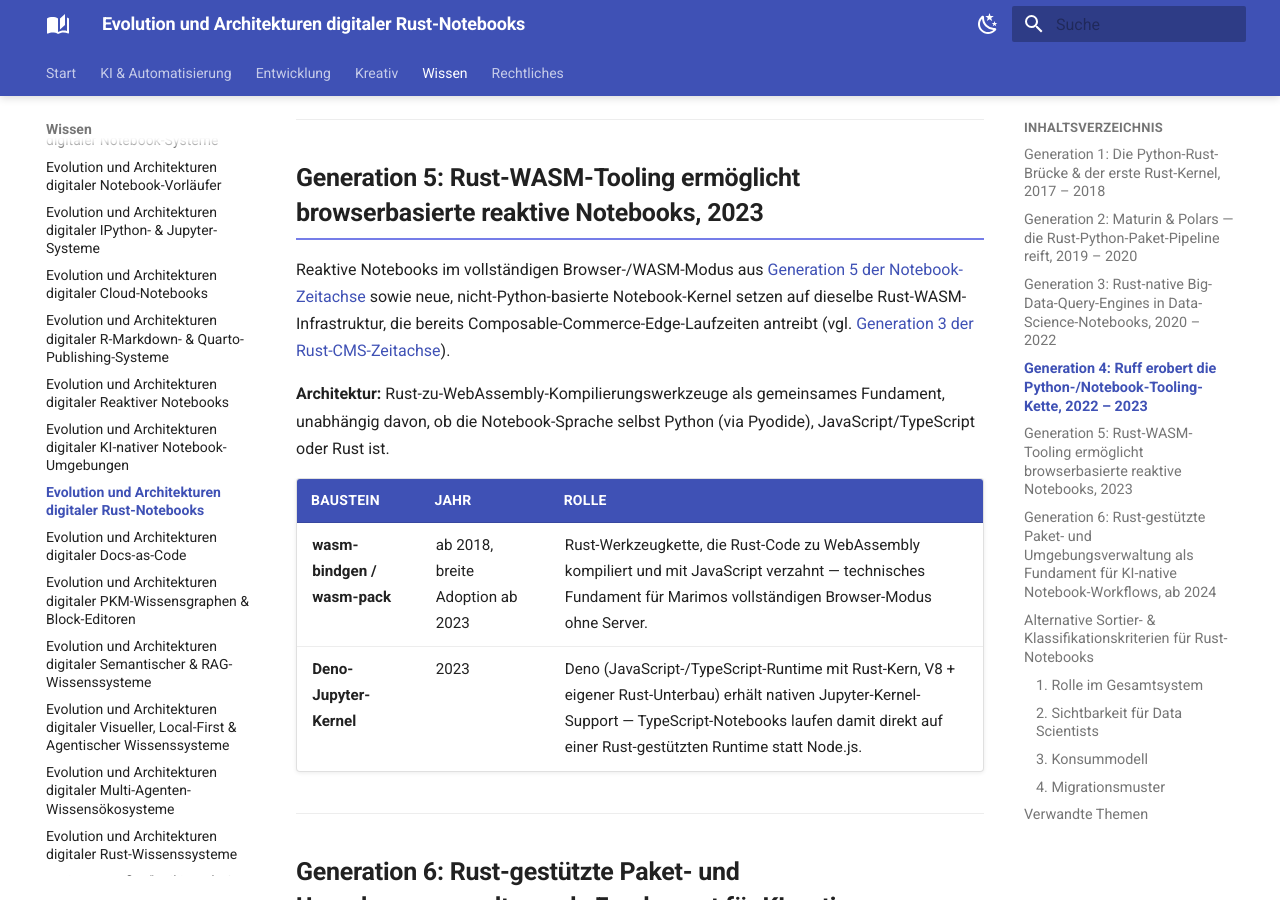
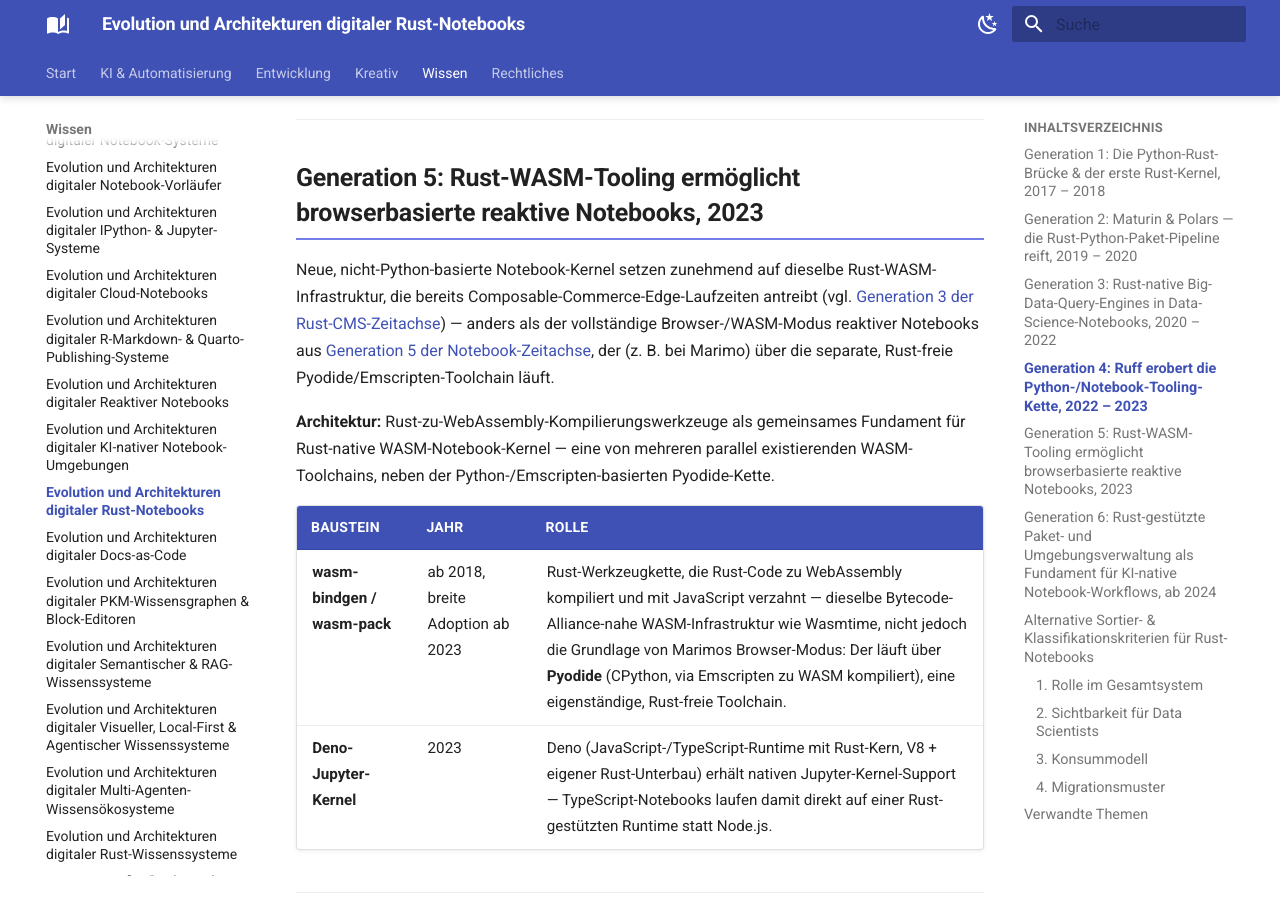
Before and after one commit to thorstenkloehn/dokument, an MkDocs documentation site: the page built from docs/wissen/dokumentation/evolution-digitaler-rust-notebooks.md, in a window 1280 px wide and 900 px high, scrolled down 3092 px. Built offline with MkDocs 1.6.1 and Material for MkDocs 9.7.7, drawn with Linux system fonts in a browser that asks for light colours; some of the changed text lies outside the part shown.

Commit message:
docs: Ultrareview-Funde in den Rust-Spin-off-Artikeln beheben
Ultrareview auf PR #19, vier Nit-Funde:

- Mermaid-Diagramme: transliterierte Umlaute (ae/oe/ue) durch echte
  Umlaute ersetzt, konsistent mit allen übrigen ~406 Mermaid-Blöcken
  im Repo.
- Rust-Notebooks, Generation 5: falsche Zuschreibung korrigiert —
  Marimos Browser-Modus läuft über Pyodide/Emscripten, nicht über die
  Rust-WASM-Toolchain (wasm-bindgen/wasm-pack).
- "Geteilter Baustein"-Cross-Refs korrigiert, die Bausteine nannten,
  die im verlinkenden Artikel gar nicht vorkommen (Firecracker in
  Rust-Notebooks, Wasmtime in Rust-Webframeworks).
- Cross-Reference-Graph zwischen den fünf Rust-Spin-off-Artikeln
  vervollständigt — 7 fehlende gerichtete Kanten ergänzt (v. a.
  Rust-Webframeworks ↔ Rust-LMS/Rust-Notebooks).

Co-Authored-By: Claude Sonnet 5 <noreply@anthropic.com>
Claude-Session: https://claude.ai/code/session_01Ei7DcHp1tsCMWuUKSY2MEj

```diff
--- a/docs/wissen/dokumentation/evolution-digitaler-rust-notebooks.md
+++ b/docs/wissen/dokumentation/evolution-digitaler-rust-notebooks.md
@@ -61,13 +61,13 @@ Nach DataFrame- und Query-Engines wandert auch die Code-Qualitätsprüfung selbs
 
 ## Generation 5: Rust-WASM-Tooling ermöglicht browserbasierte reaktive Notebooks, 2023
 
-Reaktive Notebooks im vollständigen Browser-/WASM-Modus aus [Generation 5 der Notebook-Zeitachse](evolution-digitaler-notebook-systeme.md#generation-5-reaktive-notebooks-ohne-versteckten-zustand-2018-2024) sowie neue, nicht-Python-basierte Notebook-Kernel setzen auf dieselbe Rust-WASM-Infrastruktur, die bereits Composable-Commerce-Edge-Laufzeiten antreibt (vgl. [Generation 3 der Rust-CMS-Zeitachse](evolution-digitaler-rust-cms.md#generation-3-wasm-edge-laufzeiten-fur-composable-mach-commerce-2019-2022)).
+Neue, nicht-Python-basierte Notebook-Kernel setzen zunehmend auf dieselbe Rust-WASM-Infrastruktur, die bereits Composable-Commerce-Edge-Laufzeiten antreibt (vgl. [Generation 3 der Rust-CMS-Zeitachse](evolution-digitaler-rust-cms.md#generation-3-wasm-edge-laufzeiten-fur-composable-mach-commerce-2019-2022)) — anders als der vollständige Browser-/WASM-Modus reaktiver Notebooks aus [Generation 5 der Notebook-Zeitachse](evolution-digitaler-notebook-systeme.md#generation-5-reaktive-notebooks-ohne-versteckten-zustand-2018-2024), der (z. B. bei Marimo) über die separate, Rust-freie Pyodide/Emscripten-Toolchain läuft.
 
-**Architektur:** Rust-zu-WebAssembly-Kompilierungswerkzeuge als gemeinsames Fundament, unabhängig davon, ob die Notebook-Sprache selbst Python (via Pyodide), JavaScript/TypeScript oder Rust ist.
+**Architektur:** Rust-zu-WebAssembly-Kompilierungswerkzeuge als gemeinsames Fundament für Rust-native WASM-Notebook-Kernel — eine von mehreren parallel existierenden WASM-Toolchains, neben der Python-/Emscripten-basierten Pyodide-Kette.
 
 | Baustein | Jahr | Rolle |
 |---|---|---|
-| **wasm-bindgen / wasm-pack** | ab 2018, breite Adoption ab 2023 | Rust-Werkzeugkette, die Rust-Code zu WebAssembly kompiliert und mit JavaScript verzahnt — technisches Fundament für Marimos vollständigen Browser-Modus ohne Server. |
+| **wasm-bindgen / wasm-pack** | ab 2018, breite Adoption ab 2023 | Rust-Werkzeugkette, die Rust-Code zu WebAssembly kompiliert und mit JavaScript verzahnt — dieselbe Bytecode-Alliance-nahe WASM-Infrastruktur wie Wasmtime, nicht jedoch die Grundlage von Marimos Browser-Modus: Der läuft über **Pyodide** (CPython, via Emscripten zu WASM kompiliert), eine eigenständige, Rust-freie Toolchain. |
 | **Deno-Jupyter-Kernel** | 2023 | Deno (JavaScript-/TypeScript-Runtime mit Rust-Kern, V8 + eigener Rust-Unterbau) erhält nativen Jupyter-Kernel-Support — TypeScript-Notebooks laufen damit direkt auf einer Rust-gestützten Runtime statt Node.js. |
 
 ---
@@ -123,7 +123,8 @@ Neben dem chronologischen Generationenmodell lassen sich diese Rust-Bausteine na
 - [Evolution und Architekturen digitaler Notebook-Systeme](evolution-digitaler-notebook-systeme.md) — übergeordnetes Generationenmodell, das diese Rust-Implementierungsachse quer durchzieht
 - [Evolution und Architekturen digitaler Rust-Wissenssysteme](evolution-digitaler-rust-wissenssysteme.md) — Candle/fastembed-rs als geteilter Baustein, analoge Rust-Implementierungsachse für Wissenssysteme
 - [Evolution und Architekturen digitaler Rust-CMS](evolution-digitaler-rust-cms.md) — Wasmtime/WASM-Tooling als geteilter Baustein, analoge Rust-Implementierungsachse für CMS
-- [Evolution und Architekturen digitaler Rust-LMS](../e-learning/evolution-digitaler-rust-lms.md) — Firecracker/Candle als geteilte Bausteine, analoge Rust-Implementierungsachse für LMS
+- [Evolution und Architekturen digitaler Rust-LMS](../e-learning/evolution-digitaler-rust-lms.md) — Candle als geteilter Baustein, analoge Rust-Implementierungsachse für LMS
+- [Evolution und Architekturen digitaler Rust-Webframeworks](../../entwicklung/webentwicklung/evolution-digitaler-rust-webframeworks.md) — Axum als mögliche Backend-Basis für Jupyter-artige Notebook-Web-Services
 - [Evolution und Architekturen digitaler Reaktiver Notebooks](evolution-digitaler-reaktive-notebooks.md) — vertiefendes Generationenmodell zu Generation 5, in dem WASM-Tooling primär zum Einsatz kommt
 - [Evolution und Architekturen digitaler KI-nativer Notebook-Umgebungen](evolution-digitaler-ki-native-notebooks.md) — vertiefendes Generationenmodell zu Generation 6, in dem uv primär zum Einsatz kommt
 - [Rust in der Praxis](../../entwicklung/system/rust-praxis.md) — allgemeine Rust-Werkzeuglandschaft jenseits von Notebooks
```
Also changed, not shown: other parts of docs/wissen/dokumentation/evolution-digitaler-rust-notebooks.md (+1 -1 lines), docs/entwicklung/webentwicklung/evolution-digitaler-rust-webframeworks.md (+3 -1 lines), docs/wissen/dokumentation/evolution-digitaler-rust-cms.md (+3 -1 lines), docs/wissen/e-learning/evolution-digitaler-rust-lms.md (+4 -2 lines).
